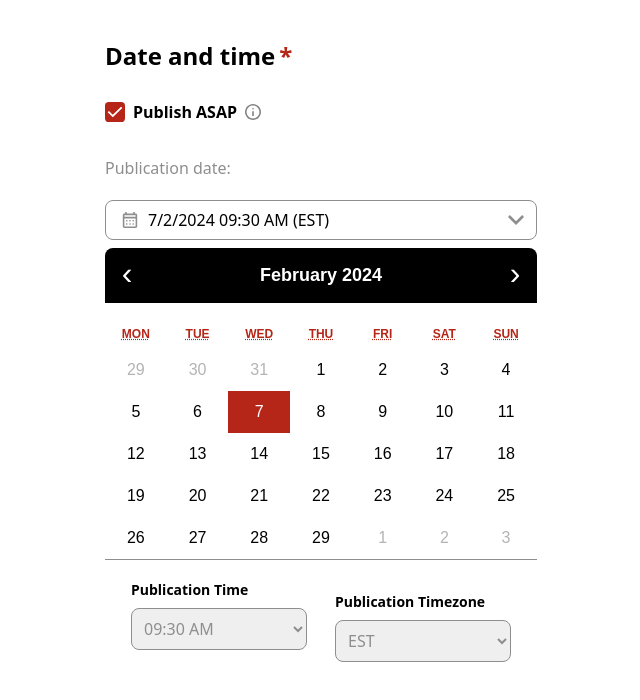
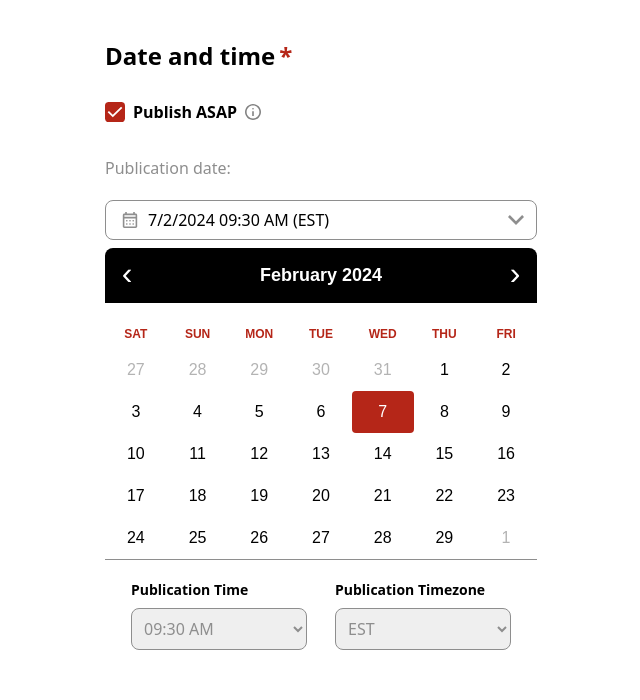
Before and after one commit to ctdc0208/Date-Picker, a React (Vite) app: page / in a window 1280 px wide. Shown: the top 700 px of the page, without its empty margins (319-959 px from the left). Built offline with nearby package versions, Linux system fonts and the light colour scheme.

Commit message:
edit calendar format

```diff
--- a/src/DateField.jsx
+++ b/src/DateField.jsx
@@ -86,11 +86,12 @@ export default function DateField() {
                 <Calendar
                     onChange={calendarValueOnChange}
                     value={calendarValue}
+                    calendarType='islamic'
                     className='w-72 md:w-96 lg:w-128'
                     prevLabel=""
                     nextLabel=""
                 />
-                <div className='border-t border-gray p-3 md:p-5 space-y-3 md:space-x-7 flex flex-col md:flex-row justify-center w-72 md:w-96 lg:w-128'>
+                <div className='border-t border-gray p-3 md:p-5 space-y-3 md:space-y-0 md:space-x-7 flex flex-col md:flex-row justify-center w-72 md:w-96 lg:w-128'>
                     <div>
                         <div className='font-bold text-sm'>Publication Time</div>
                         <select name='time' id='time' onChange={handleTimeChange} value={timeValue} className='border bottom-1 border-gray p-2 mt-2 w-44 rounded-lg text-gray'>
--- a/src/date.css
+++ b/src/date.css
@@ -156,9 +156,15 @@
 }
 
 .react-calendar__tile--active {
-    background: #b52618 !important;
+    background-color: #b52618 !important;
+    background-position: center !important;
+    background-origin: inherit !important;
+    border-radius: 0.25rem;
     color: white !important;
-    margin: 0.5 !important;
+}
+
+abbr:where([title]) {
+    text-decoration: none !important;
 }
 
 .react-calendar__month-view__days .react-calendar__month-view__weekNumbers {
```
